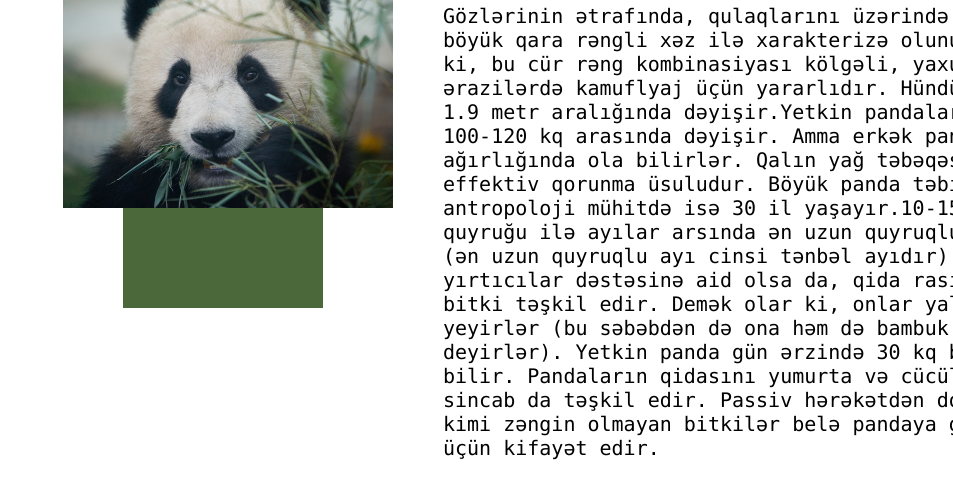
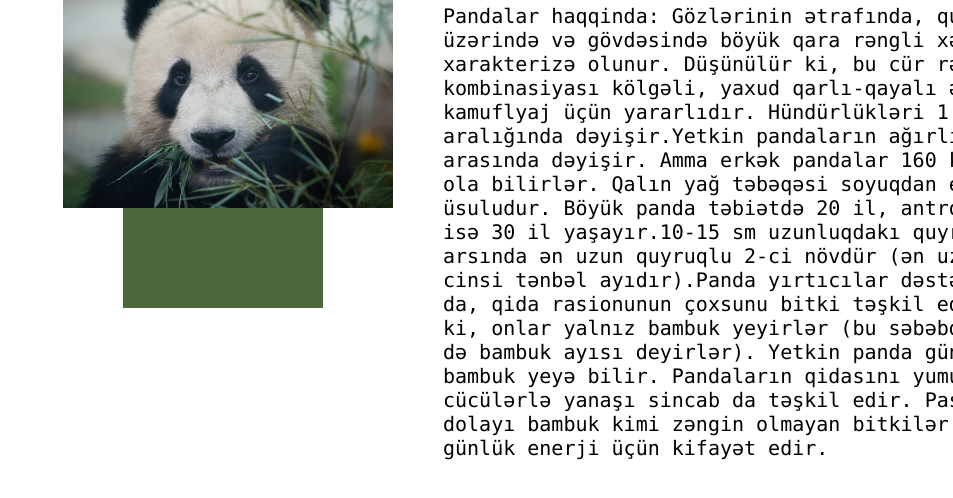
Before and after one commit to AzimaMalikzada/panda, a plain HTML site: page index.html in a window 1280 px wide. Shown: the part 296-794 px from the top of the page, without its empty margins (327-1280 px from the left). Drawn offline with Linux system fonts and the light colour scheme.

Commit message:
Update index.html

```diff
--- a/index.html
+++ b/index.html
@@ -18,7 +18,7 @@
  		<span class="sjsj">Pandalar </span>
  	</div>
  	<div class="main6">
- 		<span class="sjsj">Gözlərinin ətrafında, qulaqlarını üzərində və gövdəsində böyük qara rəngli xəz ilə xarakterizə olunur. Düşünülür ki, bu cür rəng kombinasiyası kölgəli, yaxud qarlı-qayalı ərazilərdə kamuflyaj üçün yararlıdır. Hündürlükləri 1.6-1.9 metr aralığında dəyişir.Yetkin pandaların ağırlığı 100-120 kq arasında dəyişir. Amma erkək pandalar 160 kq ağırlığında ola bilirlər. Qalın yağ təbəqəsi soyuqdan effektiv qorunma üsuludur. Böyük panda təbiətdə 20 il, antropoloji mühitdə isə 30 il yaşayır.10-15 sm uzunluqdakı quyruğu ilə ayılar arsında ən uzun quyruqlu 2-ci növdür (ən uzun quyruqlu ayı cinsi tənbəl ayıdır).Panda yırtıcılar dəstəsinə aid olsa da, qida rasionunun çoxsunu bitki təşkil edir. Demək olar ki, onlar yalnız bambuk yeyirlər (bu səbəbdən də ona həm də bambuk ayısı deyirlər). Yetkin panda gün ərzində 30 kq bambuk yeyə bilir. Pandaların qidasını yumurta və cücülərlə yanaşı sincab da təşkil edir. Passiv hərəkətdən dolayı bambuk kimi zəngin olmayan bitkilər belə pandaya günlük enerji üçün kifayət edir. </span>
+ 		<span class="sjsj">Pandalar haqqinda: Gözlərinin ətrafında, qulaqlarını üzərində və gövdəsində böyük qara rəngli xəz ilə xarakterizə olunur. Düşünülür ki, bu cür rəng kombinasiyası kölgəli, yaxud qarlı-qayalı ərazilərdə kamuflyaj üçün yararlıdır. Hündürlükləri 1.6-1.9 metr aralığında dəyişir.Yetkin pandaların ağırlığı 100-120 kq arasında dəyişir. Amma erkək pandalar 160 kq ağırlığında ola bilirlər. Qalın yağ təbəqəsi soyuqdan effektiv qorunma üsuludur. Böyük panda təbiətdə 20 il, antropoloji mühitdə isə 30 il yaşayır.10-15 sm uzunluqdakı quyruğu ilə ayılar arsında ən uzun quyruqlu 2-ci növdür (ən uzun quyruqlu ayı cinsi tənbəl ayıdır).Panda yırtıcılar dəstəsinə aid olsa da, qida rasionunun çoxsunu bitki təşkil edir. Demək olar ki, onlar yalnız bambuk yeyirlər (bu səbəbdən də ona həm də bambuk ayısı deyirlər). Yetkin panda gün ərzində 30 kq bambuk yeyə bilir. Pandaların qidasını yumurta və cücülərlə yanaşı sincab da təşkil edir. Passiv hərəkətdən dolayı bambuk kimi zəngin olmayan bitkilər belə pandaya günlük enerji üçün kifayət edir. </span>
  	</div>
 
  </div>
```
